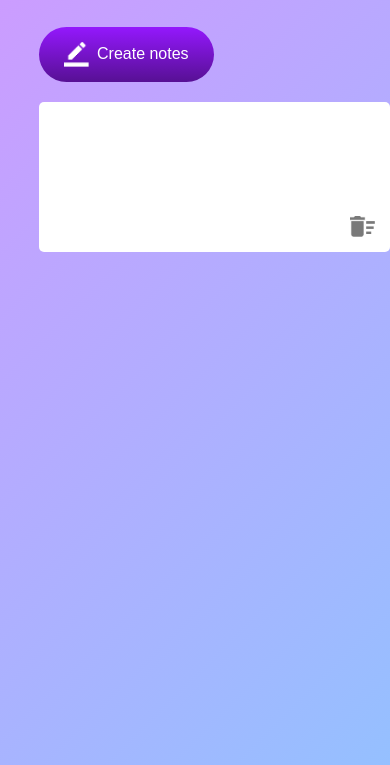
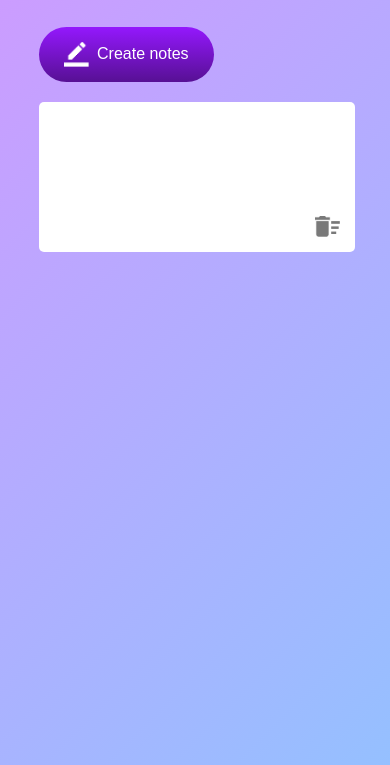
Before and after one commit to RoshanPatle/Creating-notes-app, a plain HTML site: page index.html in a window 390 px wide. Both pictures are taken after a click on the button "Create notes". Shown: the part 79-844 px from the top of the page. Drawn offline with Linux system fonts and the light colour scheme.

Commit message:
changes on media query

```diff
--- a/style.css
+++ b/style.css
@@ -65,3 +65,13 @@ bottom: 15px;
 right: 15px;
 cursor: pointer;
 }
+
+
+
+@media (max-width:477px){
+
+    .input-box{
+        width: 90%;
+
+    }
+}
```
